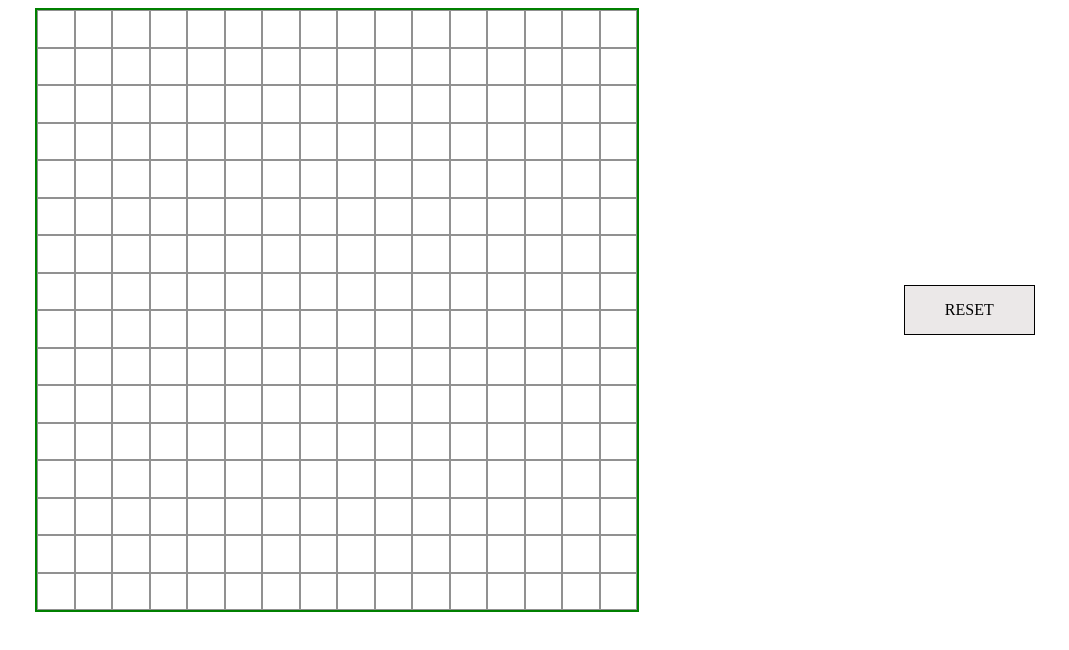
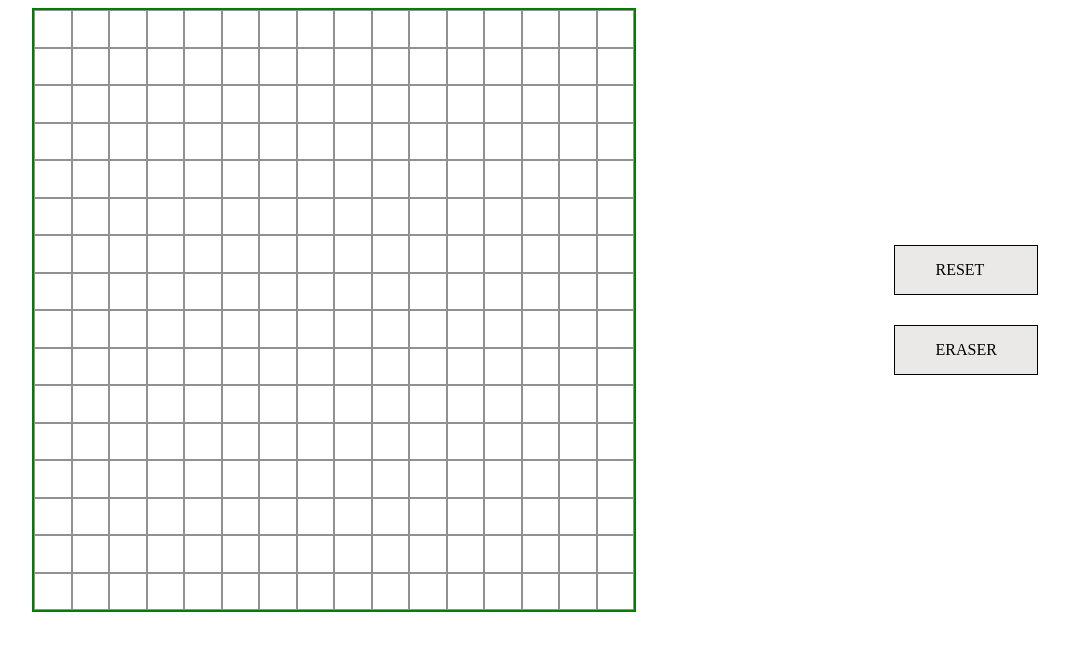
Before and after one commit to timothyjapolinario/etch-a-sketch, a plain HTML site: page index.html in a window 1280 px wide. Shown: the whole page, without its empty margins (105-1174 px from the left). Drawn offline with Linux system fonts and the light colour scheme.

Commit message:
Add UI button for eraser

```diff
--- a/css/style.css
+++ b/css/style.css
@@ -31,3 +31,8 @@
     padding-left: 40px;
     padding-right: 40px;
 }
+.setting-list{
+    display: flex;
+    flex-direction: column;
+    gap: 30px;
+}
--- a/index.html
+++ b/index.html
@@ -9,6 +9,7 @@
         </div>
         <div class="setting-list">
             <div class="setting-option" id="clear-paper">RESET</div>
+            <div class="setting-option" id="eraser">ERASER</div>
         </div>
     </div>
 </body>
```
